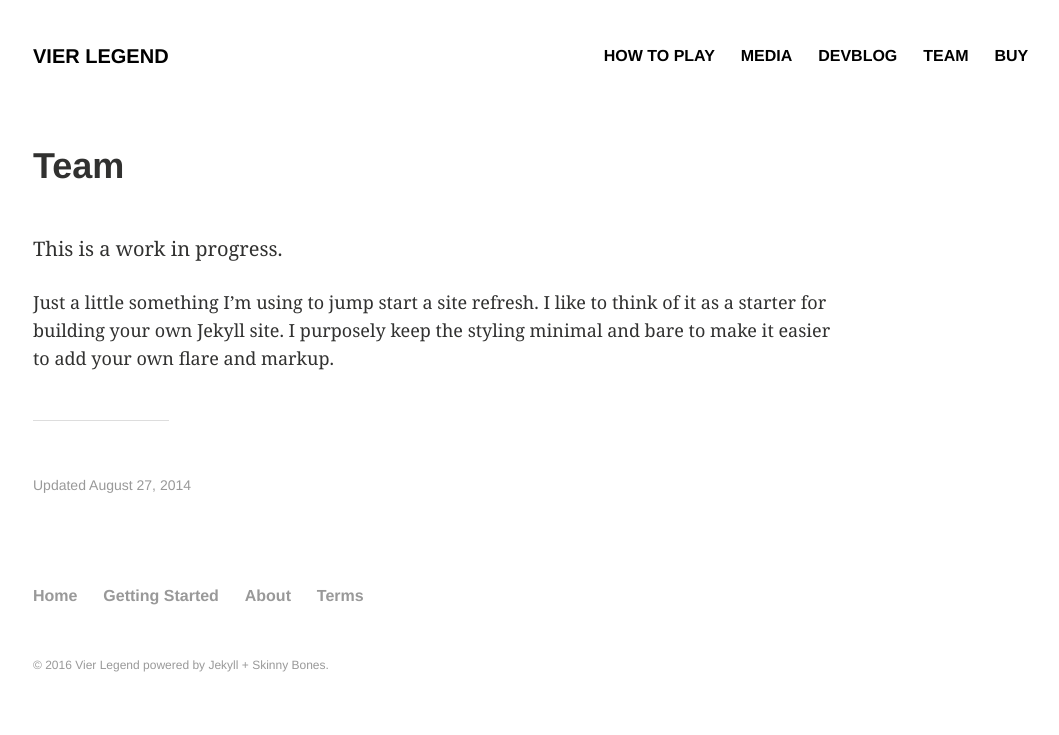
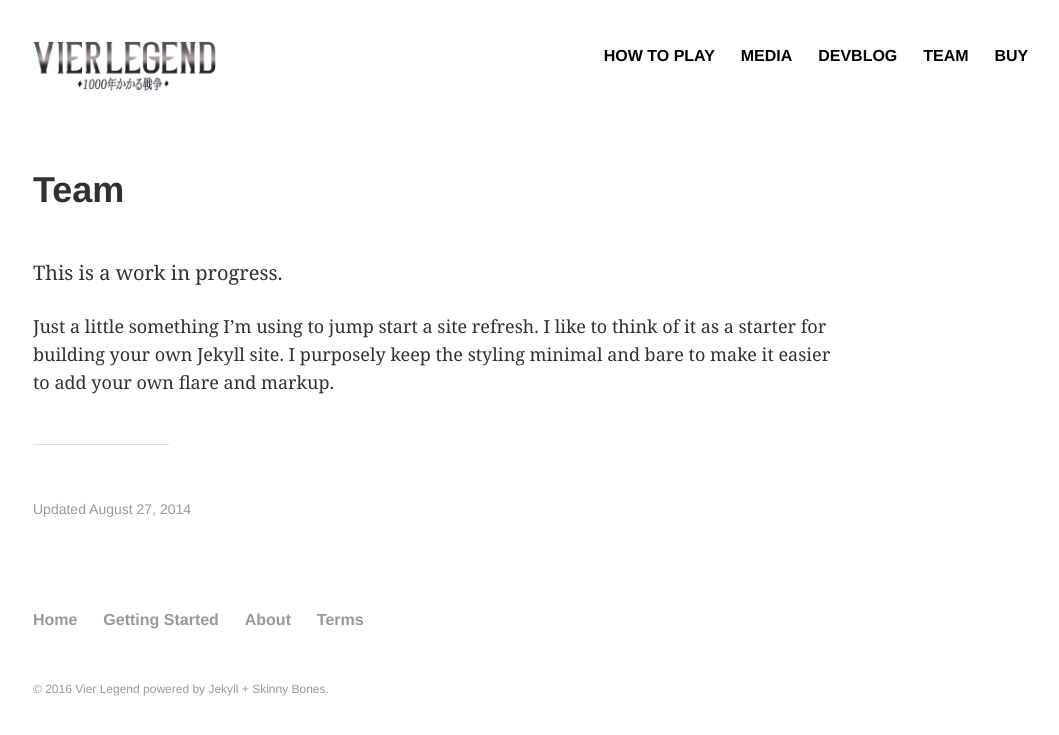
Before and after one commit to vier-legend/vier-legend.github.io, a Jekyll site: the page built from pages/team/index.md, in a window 1280 px wide. Shown: the top 735 px of the page, without its empty margins (63-1122 px from the left). Built offline with Jekyll 4.4.1, drawn with Linux system fonts in a browser that asks for light colours.

Commit message:
Add logo in default header

```diff
--- a/_includes/header.html
+++ b/_includes/header.html
@@ -1,6 +1,6 @@
 <header id="masthead">
   <div class="inner-wrap">
-    <a href="{{ site.url }}/" class="site-title">{{ site.title }}</a>
+    <a href="{{ site.url }}/" class="site-title"><img src="{{ site.url }}/images/home/title.png" alt="{{ site.title }}"></a>
     <nav role="navigation" class="menu top-menu">
         {% include navigation.html %}
     </nav>
--- a/_sass/_layout.scss
+++ b/_sass/_layout.scss
@@ -24,7 +24,7 @@
 		@include span-columns(4);
 	}
 	padding: (.25 * $masthead-height) 0; // fourth the height to center vertically
-	height: $masthead-height;
+	height: 84px;
 	text-decoration: none;
 	color: $black;
 	font-family: $alt-font;
@@ -32,6 +32,9 @@
 	@include font-size(20,no);
 	line-height: .5 * $masthead-height; // half the height to center vertically
 	text-transform: uppercase;
+	img {
+		max-height: 50px;
+	}
 }
 
 
```
